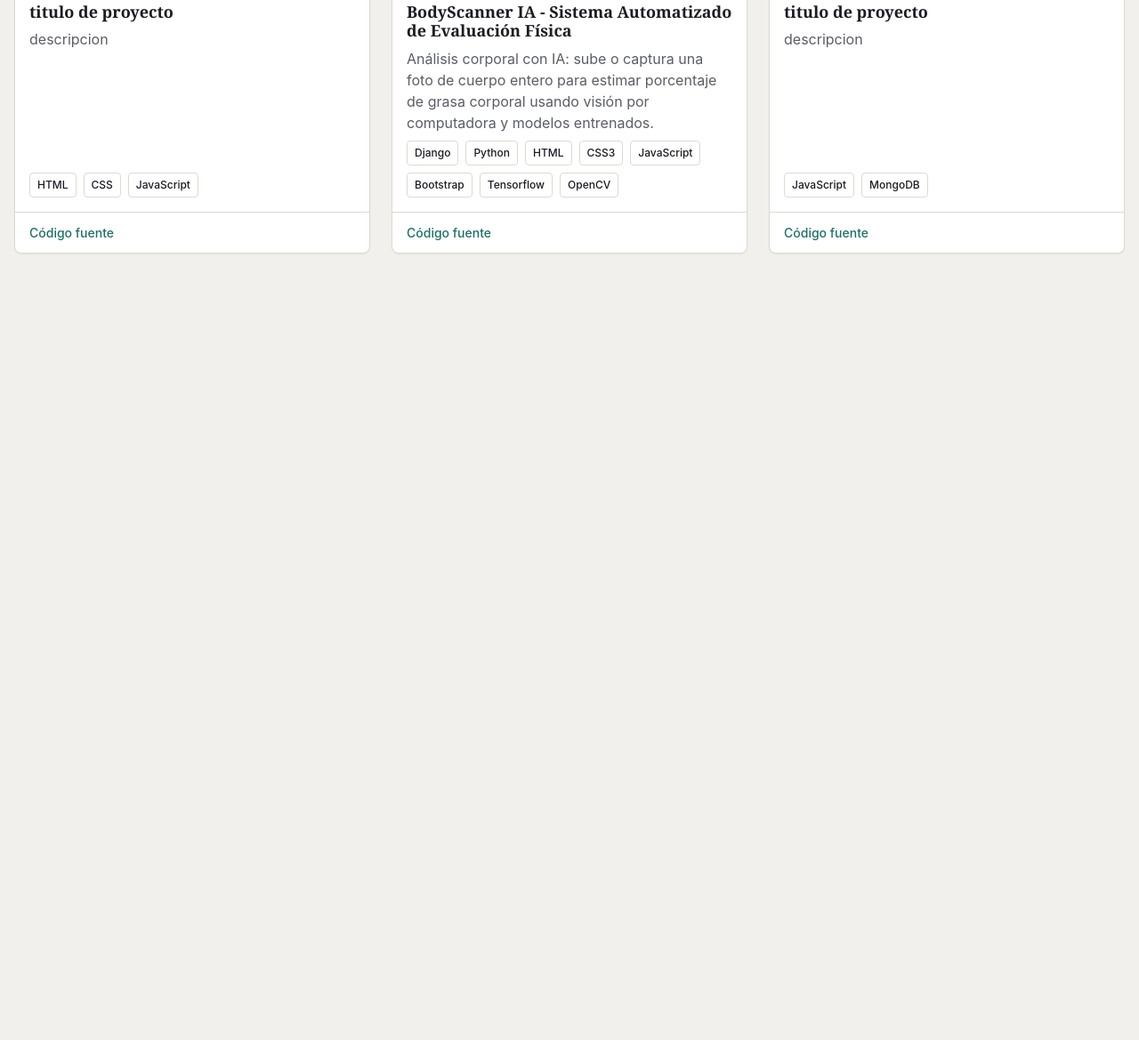
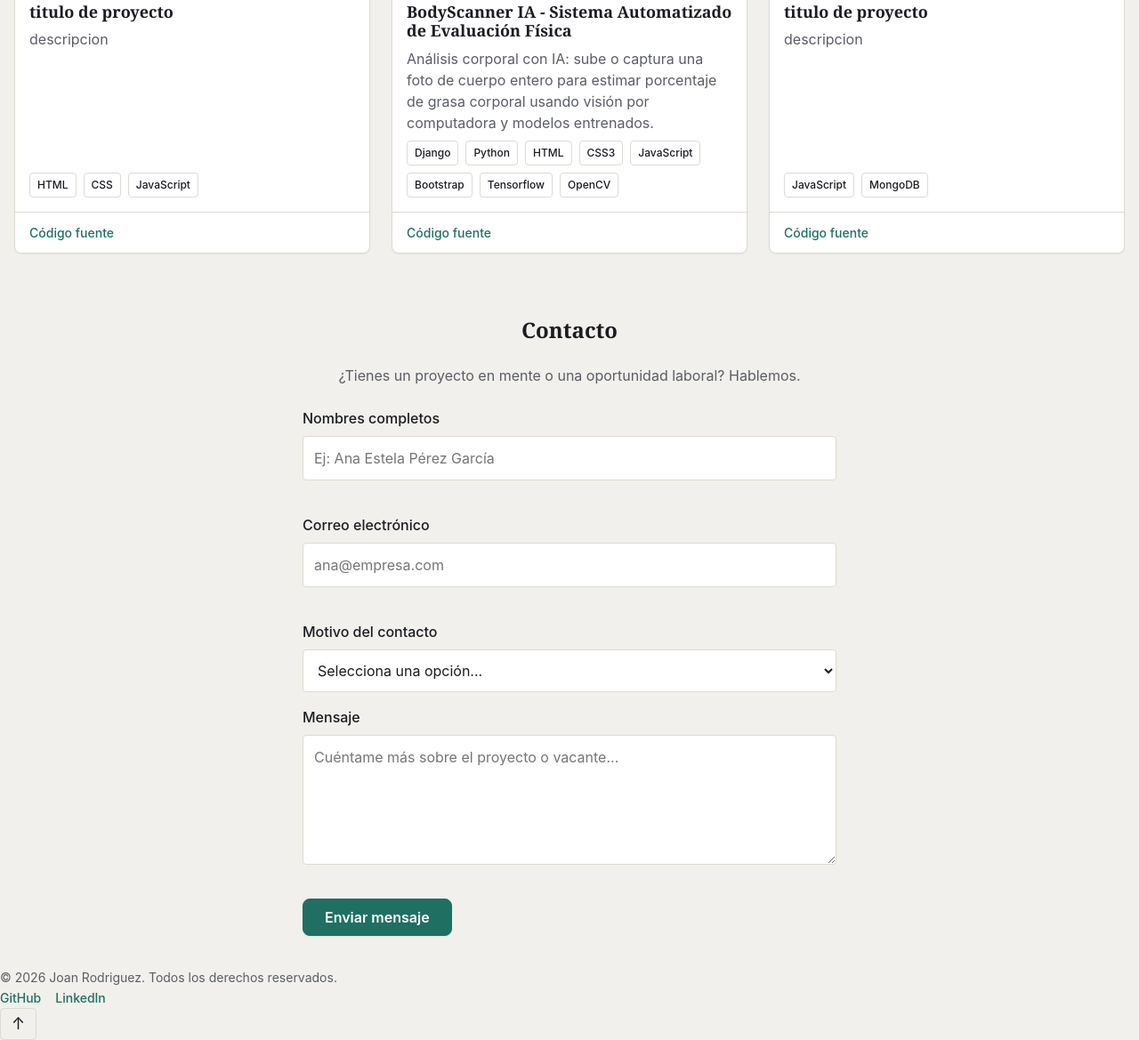
Before and after one commit to JoanXD26/Portafolio-Personal, a plain HTML site: page index.html in a window 1280 px wide. Shown: the part 2438-3607 px from the top of the page at 89% size. Before the commit the page ends 2759 px from the top, so only its background shows below. Drawn offline with Linux system fonts and the light colour scheme.

Commit message:
Crear formulario de contacto accesible y footer con boton scroll-top

```diff
--- a/index.html
+++ b/index.html
@@ -286,9 +286,57 @@
       </div>
     </section>
 
+    <section id="contacto" class="contact">
+      <h2>Contacto</h2>
+      <p class="section-subtitle contact-subtitle">
+        ¿Tienes un proyecto en mente o una oportunidad laboral? Hablemos.
+      </p>
+
+      <form action="#" method="POST" class="form-contacto">
+
+        <div class="form-field">
+          <label for="nombre">Nombres completos</label>
+          <input type="text" id="nombre" name="nombre" required aria-required="true" autocomplete="name" placeholder="Ej: Ana Estela Pérez García">
+          <span class="form-error" id="error-nombre" role="alert"></span>
+        </div>
+
+        <div class="form-field">
+          <label for="correo">Correo electrónico</label>
+          <input type="email" id="correo" name="correo" required aria-required="true" autocomplete="email" placeholder="ana@empresa.com">
+          <span class="form-error" id="error-correo" role="alert"></span>
+        </div>
+
+        <div class="form-field">
+          <label for="motivo">Motivo del contacto</label>
+          <select id="motivo" name="motivo" required aria-required="true">
+            <option value="" disabled selected>Selecciona una opción...</option>
+            <option value="oferta_laboral">Oportunidad laboral / Entrevista</option>
+            <option value="freelance">Proyecto Freelance</option>
+            <option value="colaboracion">Colaboración en proyecto</option>
+            <option value="otro">Otro</option>
+          </select>
+        </div>
+
+        <div class="form-field">
+          <label for="mensaje">Mensaje</label>
+          <textarea id="mensaje" name="mensaje" rows="5" required aria-required="true" placeholder="Cuéntame más sobre el proyecto o vacante..."></textarea>
+          <span class="form-error" id="error-mensaje" role="alert"></span>
+        </div>
+
+        <button type="submit" class="btn-primary">Enviar mensaje</button>
+      </form>
+    </section>
   </main>
 
   <footer>
+    <p class="footer-copy">&copy; 2026 Joan Rodriguez. Todos los derechos reservados.</p>
+
+    <ul class="footer-links">
+      <li><a href="https://github.com/JoanXD26" target="_blank" rel="noopener noreferrer">GitHub</a></li>
+      <li><a href="https://www.linkedin.com/in/joanr26" target="_blank" rel="noopener noreferrer">LinkedIn</a></li>
+    </ul>
+
+    <button id="btn-scroll-top" aria-label="Volver al inicio">↑</button>
   </footer>
 
   <script src="app.js"></script>
--- a/style.css
+++ b/style.css
@@ -656,3 +656,146 @@ a {
     grid-template-columns: repeat(auto-fit, minmax(300px, 1fr));
   }
 }
+
+/* ============================================
+10. CONTACTO (Mobile-First)
+============================================ */
+.contact {
+  padding: var(--space-6) var(--space-4);
+  background-color: var(--color-bg);
+}
+
+.contact h2 {
+  font-size: var(--fs-500);
+  color: var(--color-text);
+  margin-bottom: var(--space-5);
+  text-align: center;
+}
+
+.contact-subtitle {
+  text-align: center;
+  margin-bottom: var(--space-5);
+}
+
+.form-contacto {
+  display: flex;
+  flex-direction: column;
+  gap: var(--space-4);
+  max-width: 600px;
+  margin: 0 auto;
+}
+
+.form-field {
+  display: flex;
+  flex-direction: column;
+  gap: var(--space-2);
+}
+
+.form-field label {
+  font-weight: var(--fw-medium);
+  color: var(--color-text);
+  font-size: var(--fs-300);
+}
+
+.form-field input,
+.form-field textarea,
+.form-field select {
+  width: 100%;
+  padding: var(--space-3);
+  border: 1px solid var(--color-border);
+  border-radius: var(--radius-sm);
+  background-color: var(--color-surface);
+  color: var(--color-text);
+  font-family: var(--font-body);
+  font-size: var(--fs-300);
+}
+
+.form-field input:focus-visible,
+.form-field textarea:focus-visible,
+.form-field select:focus-visible {
+  outline: 2px solid var(--color-primary);
+  outline-offset: 2px;
+  border-color: var(--color-primary);
+}
+
+.form-field input:invalid:not(:placeholder-shown),
+.form-field textarea:invalid:not(:placeholder-shown) {
+  border-color: var(--color-danger);
+}
+
+.form-error {
+  color: var(--color-danger);
+  font-size: var(--fs-200);
+  min-height: 1em;
+}
+
+.form-contacto .btn-primary {
+  align-self: flex-start;
+}
+
+/* ============================================
+11. FOOTER (Mobile-First)
+============================================ */
+.site-footer {
+  display: flex;
+  flex-direction: column;
+  align-items: center;
+  gap: var(--space-3);
+  padding: var(--space-5) var(--space-4);
+  background-color: var(--color-surface);
+  border-top: 1px solid var(--color-border);
+  text-align: center;
+}
+
+.footer-copy {
+  color: var(--color-text-muted);
+  font-size: var(--fs-200);
+}
+
+.footer-links {
+  display: flex;
+  gap: var(--space-4);
+  list-style: none;
+  padding: 0;
+  margin: 0;
+}
+
+.footer-links a {
+  color: var(--color-primary);
+  text-decoration: none;
+  font-weight: var(--fw-medium);
+  font-size: var(--fs-200);
+}
+
+.footer-links a:hover,
+.footer-links a:focus-visible {
+  text-decoration: underline;
+}
+
+.footer-links a:focus-visible {
+  outline: 2px solid var(--color-primary);
+  outline-offset: 2px;
+}
+
+#btn-scroll-top {
+  background-color: var(--color-bg);
+  border: 1px solid var(--color-border);
+  border-radius: var(--radius-sm);
+  color: var(--color-text);
+  font-size: var(--fs-400);
+  line-height: 1;
+  padding: var(--space-2) var(--space-3);
+}
+
+#btn-scroll-top:focus-visible {
+  outline: 2px solid var(--color-primary);
+  outline-offset: 2px;
+}
+
+@media (min-width: 768px) {
+  .site-footer {
+    flex-direction: row;
+    justify-content: space-between;
+    text-align: left;
+  }
+}
```
